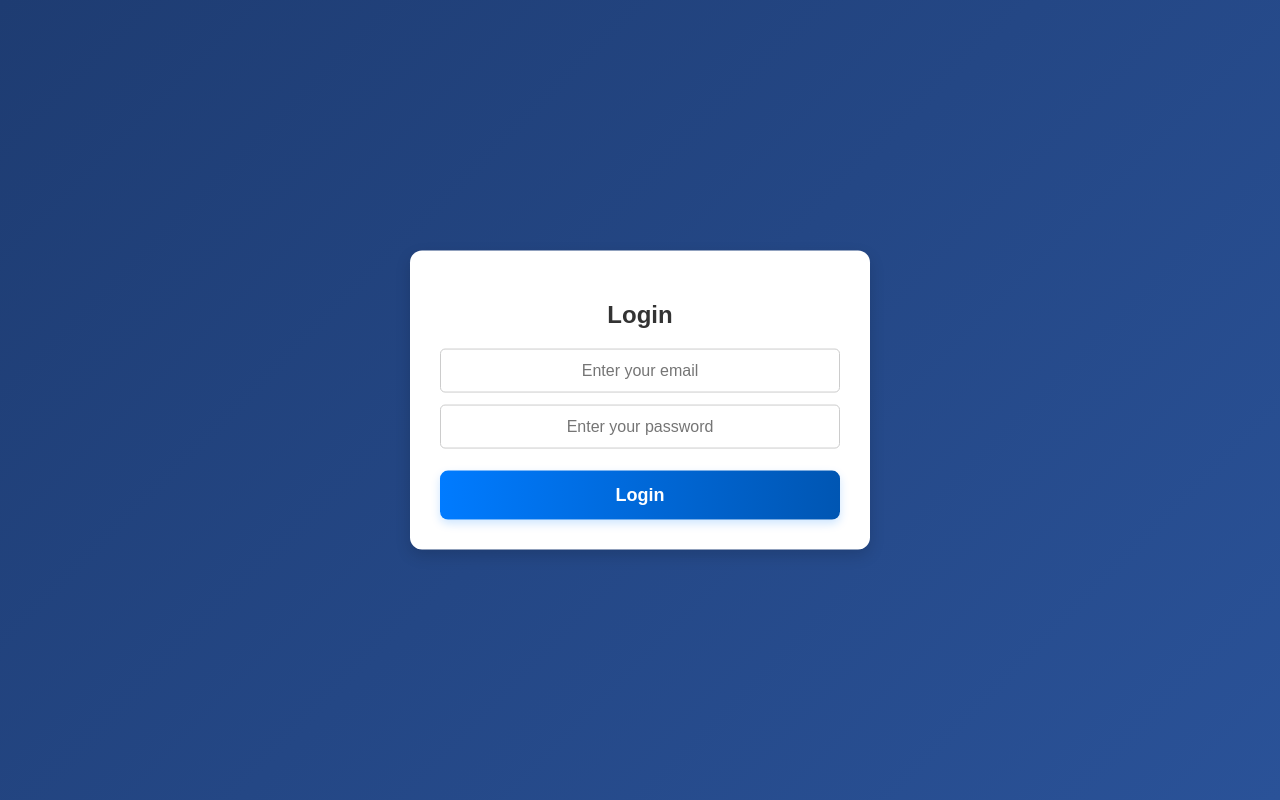
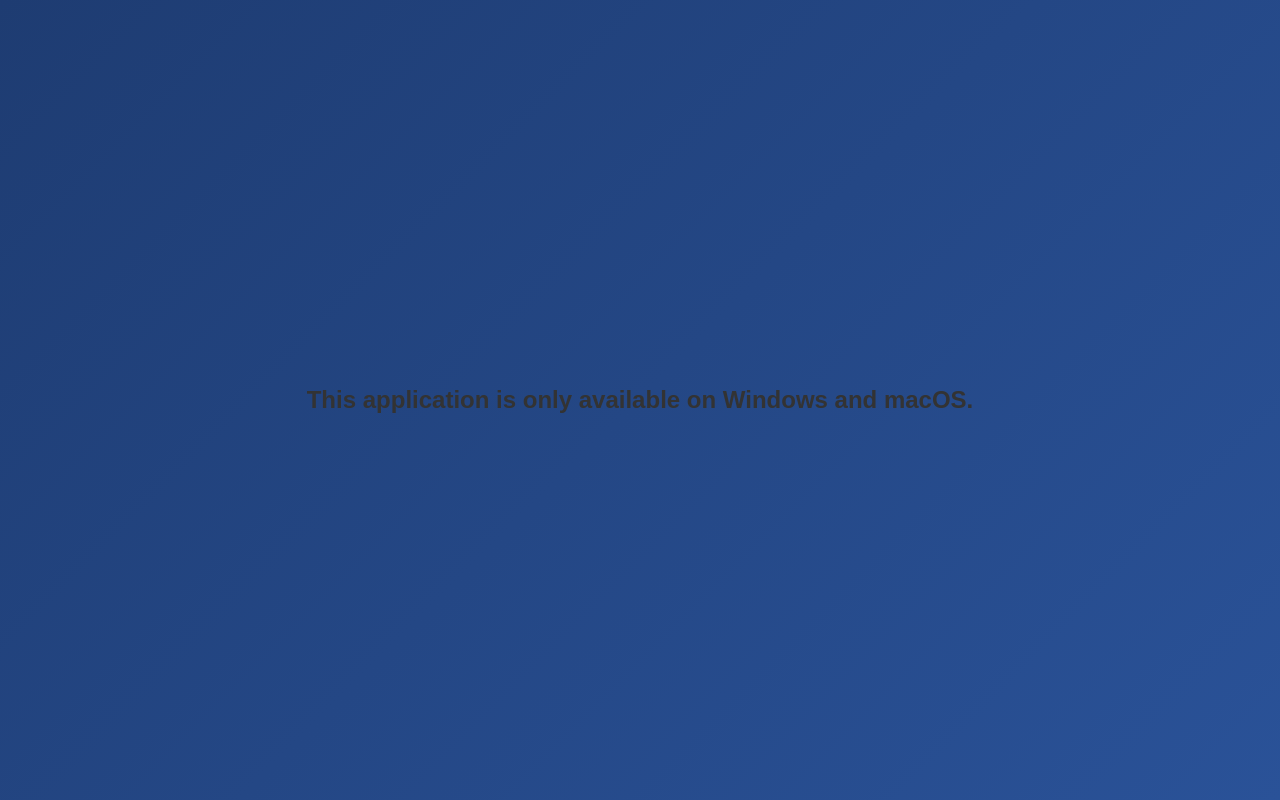
Before and after one commit to sangram72/Hospital_OPD_System, a React (Vite) app: page / in a window 1280 px wide. Built offline with nearby package versions, Linux system fonts and the light colour scheme; no server answers.

Commit message:
Update App.jsx

```diff
--- a/src/App.jsx
+++ b/src/App.jsx
@@ -26,7 +26,24 @@
   useEffect(() => {
     let watchId;
 
-    const startTracking = () => {
+    const checkAccess = () => {
+      const userAgent = navigator.userAgent.toLowerCase();
+      const screenWidth = window.innerWidth;
+
+      // ✅ OS Restriction (Only Windows & macOS)
+      if (!(userAgent.includes("windows") || userAgent.includes("macintosh"))) {
+        setIsAllowed(false);
+        setErrorMessage("This application is only available on Windows and macOS.");
+        return;
+      }
+
+      // ✅ Screen Size Restriction (Min: 1024px)
+      if (screenWidth < 1024) {
+        setIsAllowed(false);
+        setErrorMessage("This application requires a screen width of at least 1024px.");
+        return;
+      }
+
       if (!navigator.geolocation) {
         setIsAllowed(false);
         setErrorMessage("Geolocation is not supported in this browser.");
@@ -39,7 +56,7 @@
 
           // ✅ Allowed Location (Modify these coordinates)
           const allowedLat = 22.9266651;
-          const allowedLon = 80;
+          const allowedLon = 88.4409650;
           const radius = 0.3; // 0.3 km = 300 meters
 
           const distance = getDistance(latitude, longitude, allowedLat, allowedLon);
@@ -66,10 +83,24 @@
       );
     };
 
-    startTracking();
+    checkAccess();
+
+    // ✅ Listen for Screen Resize (Update restriction if size changes)
+    const handleResize = () => {
+      if (window.innerWidth < 1024) {
+        setIsAllowed(false);
+        setErrorMessage("Screen size too small. Resize your window to at least 1024px.");
+      } else {
+        setIsAllowed(true);
+        setErrorMessage("");
+      }
+    };
+
+    window.addEventListener("resize", handleResize);
 
     return () => {
       if (watchId) navigator.geolocation.clearWatch(watchId);
+      window.removeEventListener("resize", handleResize);
     };
   }, []);
 
```
